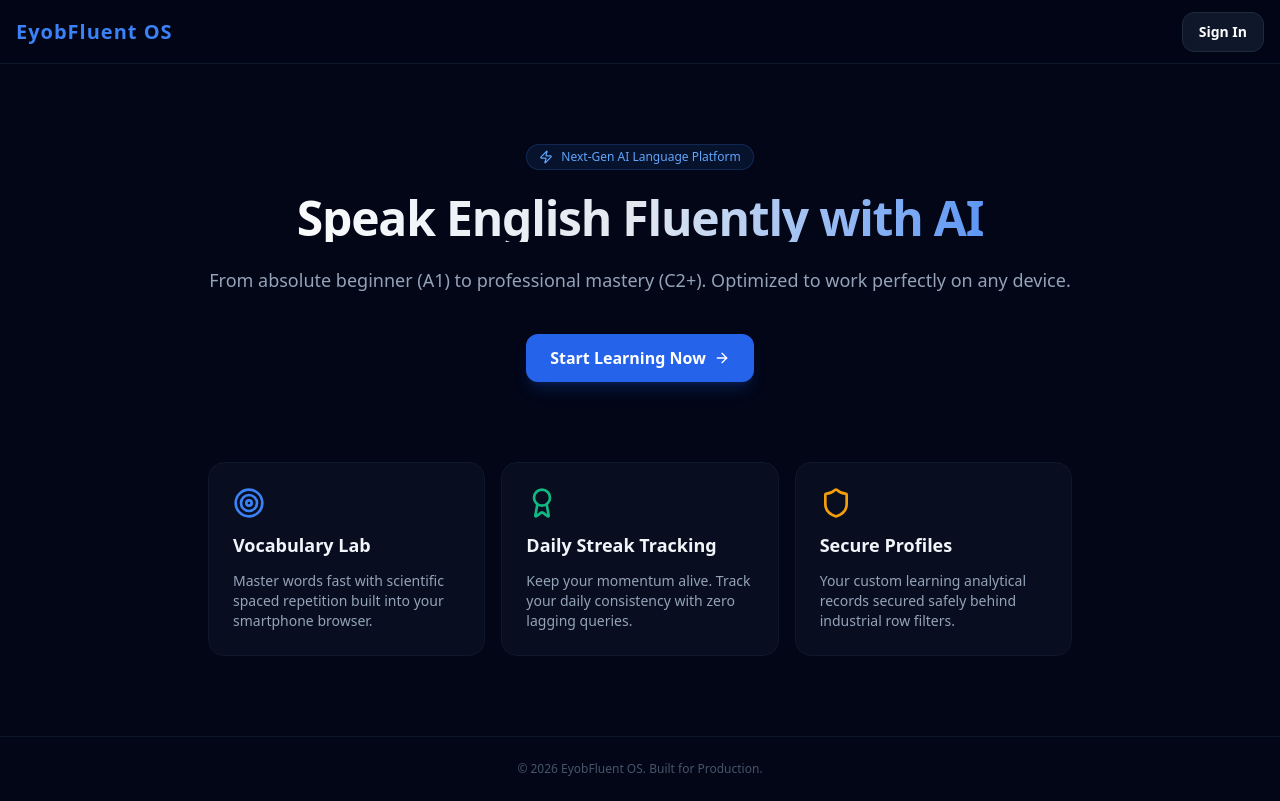
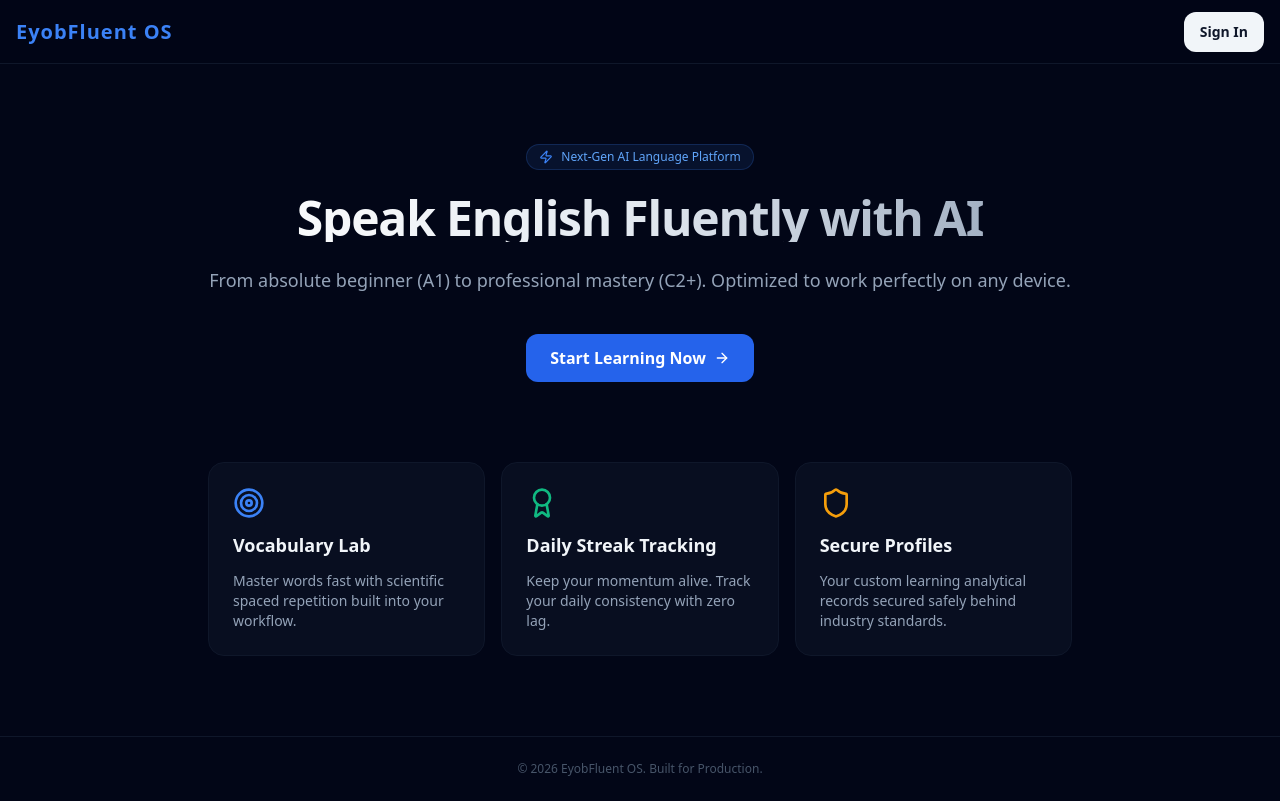
Before and after one commit to eyobaasefa19-hue/EyobFluent-OS, a Next.js app: page / in a window 1280 px wide. Built offline with nearby package versions, Linux system fonts and the light colour scheme.

Commit message:
Update page.tsx

```diff
--- a/src/app/page.tsx
+++ b/src/app/page.tsx
@@ -1,58 +1,73 @@
 import { ArrowRight, Zap, Target, Award, Shield } from "lucide-react";
+import Link from "next/link";
 
 export default function LandingPage() {
   return (
     <div className="flex flex-col min-h-screen bg-slate-950 text-white">
-      {/* ራስጌ (Header) */}
-      <header className="px-4 h-16 flex items-center border-b border-slate-900 sticky top-0 bg-slate-950/80 backdrop-blur-md z-50 justify-between">
+      {/* Header */}
+      <header className="px-4 h-16 flex items-center border-b border-slate-900 sticky top-0 bg-slate-950/80 backdrop-blur-md z-50">
         <span className="text-xl font-black tracking-wider text-blue-500">EyobFluent OS</span>
-        <button className="inline-flex items-center justify-center rounded-xl text-sm font-semibold h-10 px-4 bg-slate-900 hover:bg-slate-800 border border-slate-800 transition-colors">
-          Sign In
-        </button>
+        <div className="ml-auto">
+          <Link
+            href="/login"
+            className="inline-flex items-center justify-center rounded-xl text-sm font-semibold h-10 px-4 bg-slate-100 text-slate-900 hover:bg-slate-200 transition-colors"
+          >
+            Sign In
+          </Link>
+        </div>
       </header>
 
-      {/* ዋናው ክፍል (Hero Section) */}
       <main className="flex-1 px-4 max-w-md mx-auto sm:max-w-xl md:max-w-4xl">
+        {/* Hero Section */}
         <section className="py-20 text-center space-y-6">
-          <div className="inline-flex items-center gap-2 px-3 py-1 rounded-full bg-blue-500/10 border border-blue-500/20 text-blue-400 text-xs font-medium mx-auto">
-            <Zap className="w-3.5 h-3.5" /> Next-Gen AI Language Platform
+          <div className="inline-flex items-center gap-2 px-3 py-1 rounded-full bg-blue-500/10 border border-blue-500/20">
+            <Zap className="w-3.5 h-3.5 text-blue-500" />
+            <span className="text-xs font-medium text-blue-400">Next-Gen AI Language Platform</span>
           </div>
-          <h1 className="text-4xl sm:text-5xl font-extrabold tracking-tight bg-gradient-to-r from-white via-slate-200 to-blue-500 bg-clip-text text-transparent">
+          <h1 className="text-4xl sm:text-5xl font-extrabold tracking-tight bg-gradient-to-r from-white via-slate-200 to-slate-400 bg-clip-text text-transparent">
             Speak English Fluently with AI
           </h1>
           <p className="text-slate-400 text-base sm:text-lg">
             From absolute beginner (A1) to professional mastery (C2+). Optimized to work perfectly on any device.
           </p>
           <div className="pt-4">
-            <button className="inline-flex items-center justify-center rounded-xl text-base font-semibold h-12 px-6 bg-blue-600 text-white hover:bg-blue-700 w-full sm:w-auto shadow-lg shadow-blue-600/20 transition-all active:scale-[0.97] gap-2">
+            <Link
+              href="/dashboard"
+              className="inline-flex items-center justify-center rounded-xl text-base font-semibold h-12 px-6 bg-blue-600 text-white hover:bg-blue-700 transition-colors gap-2"
+            >
               Start Learning Now <ArrowRight className="w-4 h-4" />
-            </button>
+            </Link>
           </div>
         </section>
 
-        {/* የጥናት ላቦራቶሪዎች (Core Features Grid) */}
+        {/* Core Features Grid */}
         <section className="pb-20">
           <div className="grid grid-cols-1 md:grid-cols-3 gap-4">
+            {/* Vocabulary Lab */}
             <div className="p-6 bg-slate-900/50 border border-slate-900 rounded-2xl space-y-3">
               <Target className="w-8 h-8 text-blue-500" />
               <h3 className="text-lg font-bold text-slate-100">Vocabulary Lab</h3>
-              <p className="text-sm text-slate-400">Master words fast with scientific spaced repetition built into your smartphone browser.</p>
+              <p className="text-sm text-slate-400">Master words fast with scientific spaced repetition built into your workflow.</p>
             </div>
+
+            {/* Daily Streak */}
             <div className="p-6 bg-slate-900/50 border border-slate-900 rounded-2xl space-y-3">
               <Award className="w-8 h-8 text-emerald-500" />
               <h3 className="text-lg font-bold text-slate-100">Daily Streak Tracking</h3>
-              <p className="text-sm text-slate-400">Keep your momentum alive. Track your daily consistency with zero lagging queries.</p>
+              <p className="text-sm text-slate-400">Keep your momentum alive. Track your daily consistency with zero lag.</p>
             </div>
+
+            {/* Secure Profiles */}
             <div className="p-6 bg-slate-900/50 border border-slate-900 rounded-2xl space-y-3">
               <Shield className="w-8 h-8 text-amber-500" />
               <h3 className="text-lg font-bold text-slate-100">Secure Profiles</h3>
-              <p className="text-sm text-slate-400">Your custom learning analytical records secured safely behind industrial row filters.</p>
+              <p className="text-sm text-slate-400">Your custom learning analytical records secured safely behind industry standards.</p>
             </div>
           </div>
         </section>
       </main>
 
-      {/* ግርጌ (Footer) */}
+      {/* Footer */}
       <footer className="py-6 border-t border-slate-900 text-center text-xs text-slate-600">
         <p>© 2026 EyobFluent OS. Built for Production.</p>
       </footer>
```
